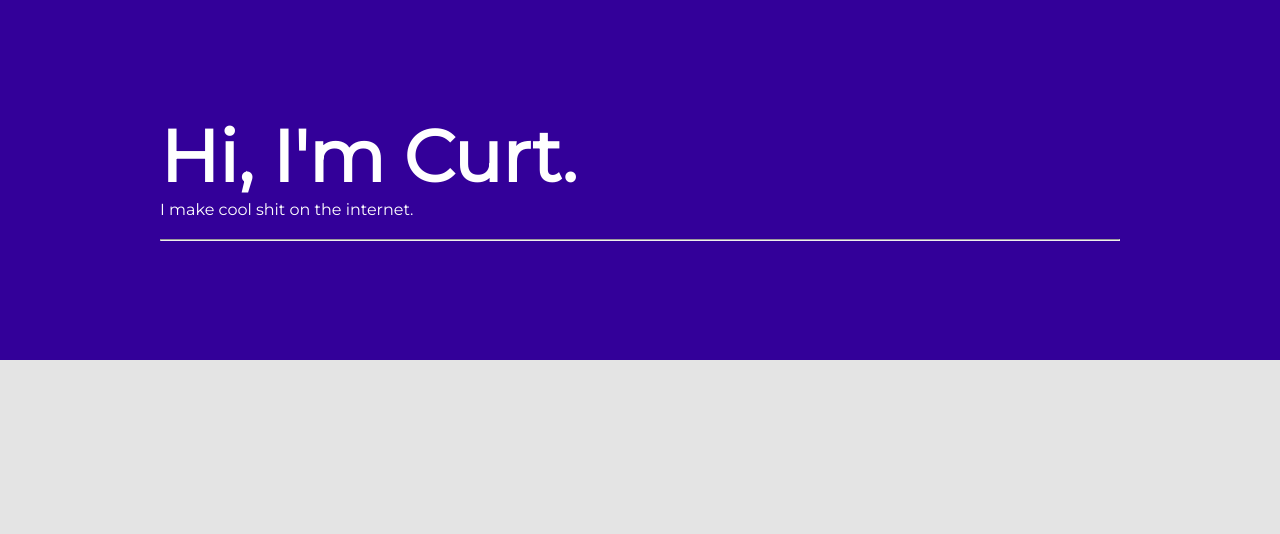
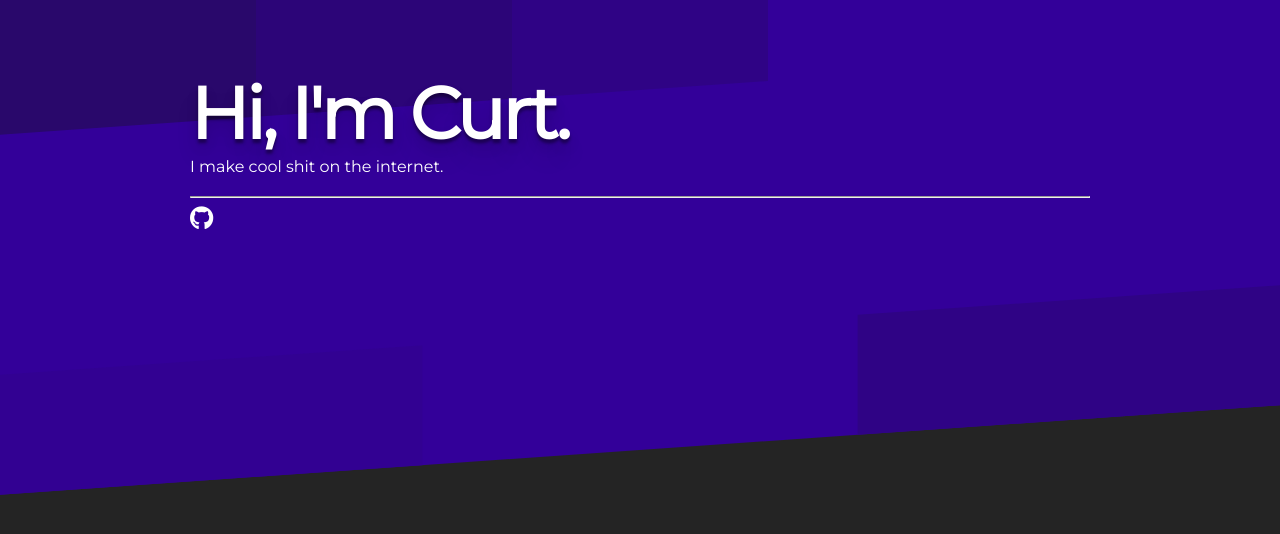
Before and after one commit to CurtisConway/personal-website, a plain HTML site: page index.html in a window 1280 px wide. Drawn offline with Linux system fonts and the light colour scheme.

Commit message:
Add stripe like background

```diff
--- a/index.html
+++ b/index.html
@@ -4,40 +4,141 @@
 <head>
   <meta charset="utf-8">
   <meta http-equiv="x-ua-compatible" content="ie=edge">
-  <title>Curtis Conway</title>
+  <title>Curt Conway</title>
   <meta name="description" content="">
   <meta name="viewport" content="width=device-width, initial-scale=1">
+  <meta name="theme-color" content="#330099">
   <link href="https://fonts.googleapis.com/css?family=Montserrat" rel="stylesheet">
+  <link rel="stylesheet" href="https://use.fontawesome.com/releases/v5.6.3/css/all.css" integrity="sha384-UHRtZLI+pbxtHCWp1t77Bi1L4ZtiqrqD80Kn4Z8NTSRyMA2Fd33n5dQ8lWUE00s/" crossorigin="anonymous">
+
   <style>
+    html {
+      box-sizing:border-box;
+      height:100%;
+    }
+    * {
+      box-sizing:border-box;
+    }
     body {
       margin:0;
-      background-color:#e4e4e4;
+      background-color:#242424;
+      position:relative;
+      height:auto;
+      min-height:100%;
     }
     header {
       height:300px;
+      color:#fff;
       background-color:#330099;
-      color:#fff;
-      padding:30px;
       display:flex;
       flex-direction:column;
       justify-content:center;
+      position:relative;
     }
     section {
-      max-width:960px;
-      width:100%;
+      padding:30px;
+      max-width:100%;
+      width:960px;
       margin:0 auto;
       text-align:left;
-      font-family: 'Montserrat', sans-serif;;
+      font-family: 'Montserrat', sans-serif;
+      z-index:10;
+      color:#fff;
+    }
+    i {
+      font-size:24px;
+      color:#fff;
+      transition: opacity .2s ease-in-out;
+      will-change:opacity;
+    }
+    i:hover:not(:focus) {
+      opacity:.75;
     }
     h1 {
       margin:0;
       font-weight:700;
       font-size:72px;
+      letter-spacing:-3px;
+      z-index:10;
+      text-shadow: 0 4px 3px rgba(0,0,0,0.4),
+      0 8px 13px rgba(0,0,0,0.1),
+      0 18px 23px rgba(0,0,0,0.1);
     }
     h6 {
       margin:0 0 20px;
       font-weight:300;
       font-size:16px;
+      z-index:10;
+    }
+    p {
+      font-size:16px;
+      margin:0;
+      font-weight:300;
+      z-index:10;
+    }
+    hr {
+      z-index:10;
+    }
+
+    .box__relative {
+      position:relative;
+      display:inline-block;
+      width:100%;
+      max-width:100%;
+      height:300px;
+    }
+    img {
+      max-width:100%;
+      height:0;
+      padding-bottom:50.5%;
+      background-size:cover;
+    }
+
+    .background_polygon {
+      position:absolute;
+      top:0;
+      left:0;
+      bottom:0;
+      right:0;
+      transform:skewY(-4deg) scaleY(2);
+    }
+
+    .background_polygon .polygon {
+      z-index:11;
+    }
+
+    .background_polygon .polygon:nth-child(1) {
+      filter:saturate(95%);
+      transform:scaleY(.20) scaleX(.34) translateY(200%) translateX(-100%);
+    }
+
+    .background_polygon .polygon:nth-child(2) {
+      filter:saturate(85%);
+      transform:scaleY(.20) scaleX(.34) translateY(200%) translateX(100%);
+    }
+
+    .background_polygon .polygon:nth-child(3) {
+      filter:saturate(65%);
+      transform:scaleY(.40) scaleX(.2) translateY(-75%) translateX(-200%);
+    }
+
+    .background_polygon .polygon:nth-child(4) {
+      filter:saturate(75%);
+      transform:scaleY(.40) scaleX(.2) translateY(-75%) translateX(-100%);
+    }
+
+    .background_polygon .polygon:nth-child(5) {
+      filter:saturate(85%);
+      transform:scaleY(.40) scaleX(.2) translateY(-75%);
+    }
+
+    .purple_polygon {
+      background-color:#330099;
+      z-index:1;
+    }
+
+    .purple_polygon > .polygon {
+      background-color:#330099;
     }
   </style>
 </head>
@@ -48,7 +149,18 @@
     <h1>Hi, I'm Curt.</h1>
     <h6>I make cool shit on the internet.</h6>
     <hr>
+    <a href="https://github.com/CurtisConway" target="_blank">
+      <i class="fab fa-github"></i>
+    </a>
   </section>
+
+  <div class="background_polygon purple_polygon">
+    <div class="background_polygon polygon polygon_2"></div>
+    <div class="background_polygon polygon polygon_3"></div>
+    <div class="background_polygon polygon polygon_4"></div>
+    <div class="background_polygon polygon polygon_5"></div>
+    <div class="background_polygon polygon polygon_6"></div>
+  </div>
 </header>
 </body>
 
```
